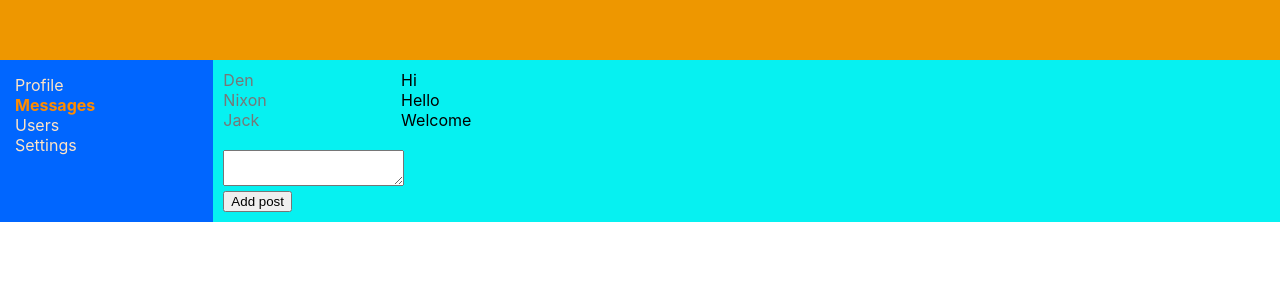
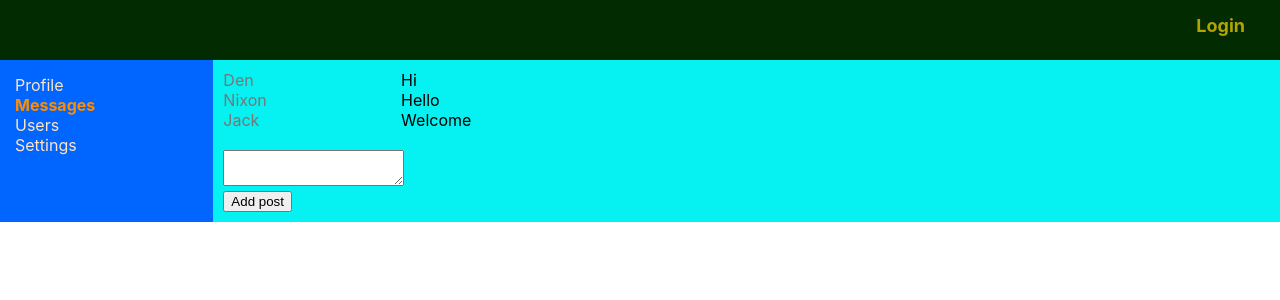
Before and after one commit to Oleg-Melnikow/social_network_lite, a React (Create React App) app: page /dialogs in a window 1280 px wide. Shown: the top 300 px of the page. Built offline with nearby package versions, Linux system fonts and the light colour scheme; no server answers.

Commit message:
add HeaderContainer

```diff
--- a/src/App.tsx
+++ b/src/App.tsx
@@ -1,16 +1,16 @@
 import React from 'react';
 import { Route } from 'react-router-dom';
 import './App.css';
-import {Header} from "./components/Header/Header";
 import {NavBar} from "./components/NavBar/NavBar";
 import DialogsContainer from "./components/Dialogs/DialogsContainer";
 import UsersContainer from "./components/Users/UsersContainer";
 import ProfileContainer from './components/Profile/ProfileContainer';
+import HeaderContainer from "./components/Header/HeaderContainer";
 
 function App() {
   return (
       <div className="app-wrap">
-        <Header/>
+        <HeaderContainer/>
         <NavBar/>
           <div className="wrap-content">
               <Route path="/profile/:userId?" render={() => <ProfileContainer/>}/>
--- a/src/components/Header/Header.module.css
+++ b/src/components/Header/Header.module.css
@@ -1,4 +1,22 @@
 .header {
+    width: 100%;
     grid-area: h;
-    background: #ee9700;
+    background: #032b02;
 }
+
+.login{
+    float: right;
+    padding: 15px 35px;
+}
+
+.login a, .login span{
+    color: gold;
+    font-size: 18px;
+    font-weight: bold;
+    text-decoration: none;
+    opacity: 0.7;
+}
+
+.login a:hover{
+    opacity: 1;
+}
--- a/src/components/Header/Header.tsx
+++ b/src/components/Header/Header.tsx
@@ -1,10 +1,18 @@
 import React from "react";
+import {NavLink} from "react-router-dom";
 import style from "./Header.module.css";
 
+import {AuthType} from "../../redux/authReducer";
 
-export function Header() {
+type HeaderPropsType = { auth: AuthType }
+
+export function Header(props: HeaderPropsType) {
+    let {login, isAuth} = props.auth
     return (
         <header className={style.header}>
+            <div className={style.login}>
+                {isAuth ? <span>{login}</span> : <NavLink to={"/login"}>Login</NavLink>}
+            </div>
         </header>
     )
 }
--- /dev/null
+++ b/src/components/Header/HeaderContainer.tsx
@@ -0,0 +1,34 @@
+import React from "react";
+import {Header} from "./Header";
+import {connect} from "react-redux";
+import {AppStateType} from "../../redux/store";
+import {AuthType, setAuthUserData} from "../../redux/authReducer";
+import { AuthAPI } from "../../api/api";
+
+class HeaderContainer extends React.Component<AuthPropsType> {
+
+    componentDidMount() {
+        AuthAPI.me()
+            .then(response => {
+                this.props.setAuthUserData(response.data)
+            })
+    }
+
+    render() {
+        return <Header auth={this.props.auth}/>
+    }
+}
+
+type mapStateToPropsType = {
+    auth: AuthType
+}
+
+type mapDispatchToPropsType = {
+    setAuthUserData: (data: AuthType) => void
+}
+
+export type AuthPropsType = mapStateToPropsType & mapDispatchToPropsType;
+
+const mapStateToProps = (state: AppStateType): mapStateToPropsType => ({auth: state.auth});
+
+export default connect(mapStateToProps, {setAuthUserData})(HeaderContainer);
```
